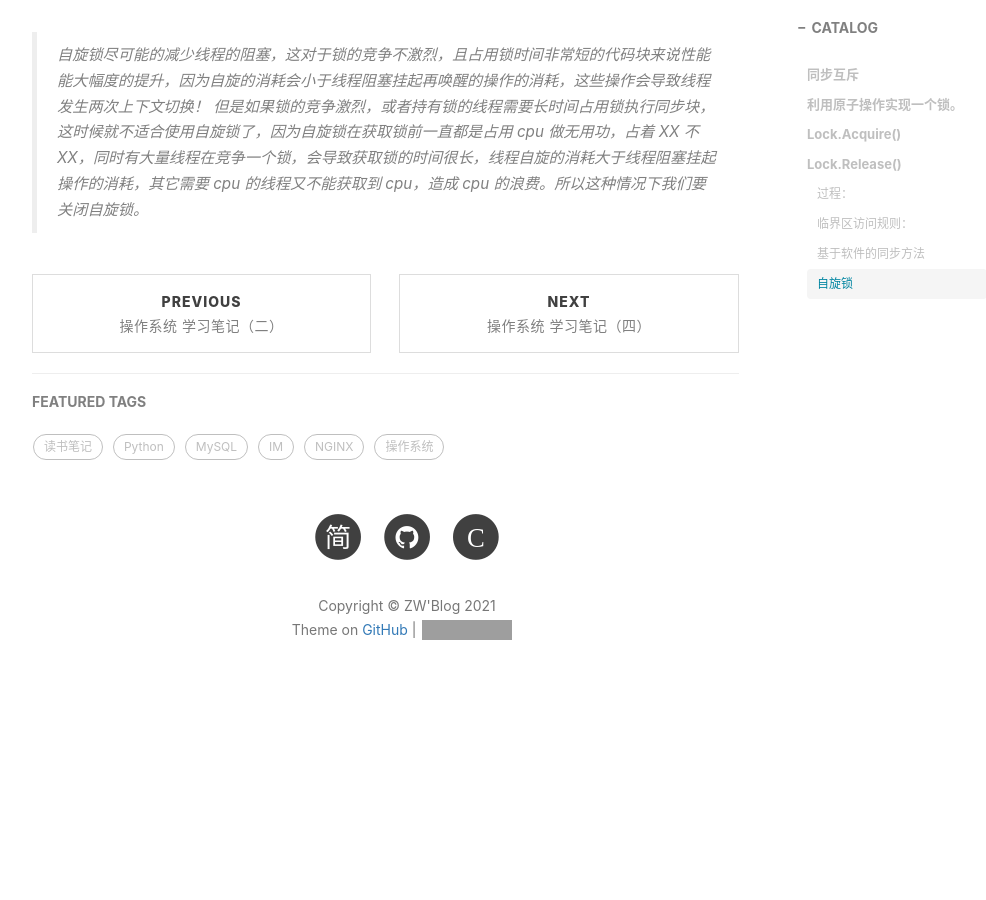
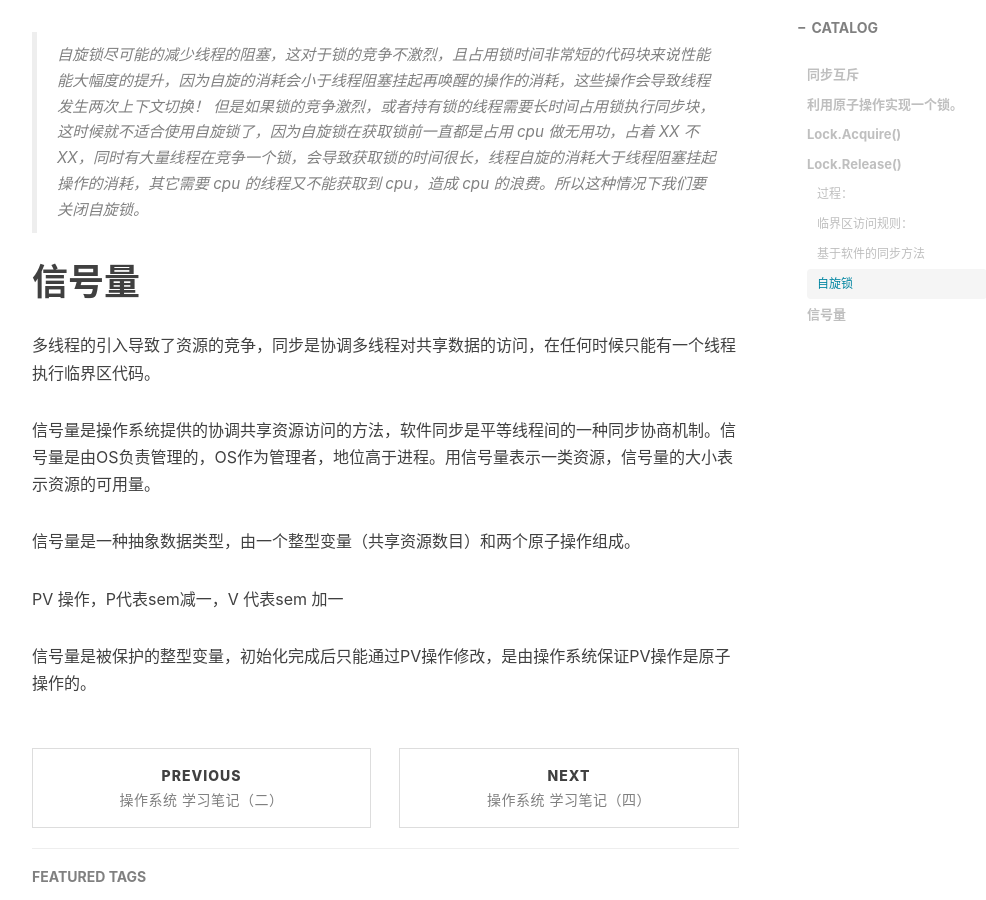
Before and after one commit to GitZW/gitzw.github.io, a Jekyll site: the page built from _posts/2021-02-28-操作系统笔记五.md, in a window 1280 px wide and 900 px high, scrolled down 2158 px. Shown: the whole window, without its empty margins (233-1219 px from the left). Built offline with Jekyll 4.4.1, drawn with Linux system fonts in a browser that asks for light colours; nearby versions of some CDN libraries; comment, search, counter and statistics services are not loaded; before the commit the page ends 2892 px from its top, so only the background shows below that; grey boxes are pictures that could not be loaded.

Commit message:
信号量

```diff
--- a/_posts/2021-02-28-操作系统笔记五.md
+++ b/_posts/2021-02-28-操作系统笔记五.md
@@ -57,3 +57,15 @@ N线程时，采用Eisenberg和McGuire算法，采用一个处理循环。
 
 > 自旋锁尽可能的减少线程的阻塞，这对于锁的竞争不激烈，且占用锁时间非常短的代码块来说性能能大幅度的提升，因为自旋的消耗会小于线程阻塞挂起再唤醒的操作的消耗，这些操作会导致线程发生两次上下文切换！
 但是如果锁的竞争激烈，或者持有锁的线程需要长时间占用锁执行同步块，这时候就不适合使用自旋锁了，因为自旋锁在获取锁前一直都是占用 cpu 做无用功，占着 XX 不 XX，同时有大量线程在竞争一个锁，会导致获取锁的时间很长，线程自旋的消耗大于线程阻塞挂起操作的消耗，其它需要 cpu 的线程又不能获取到 cpu，造成 cpu 的浪费。所以这种情况下我们要关闭自旋锁。
+
+
+# 信号量
+多线程的引入导致了资源的竞争，同步是协调多线程对共享数据的访问，在任何时候只能有一个线程执行临界区代码。
+
+信号量是操作系统提供的协调共享资源访问的方法，软件同步是平等线程间的一种同步协商机制。信号量是由OS负责管理的，OS作为管理者，地位高于进程。用信号量表示一类资源，信号量的大小表示资源的可用量。
+
+信号量是一种抽象数据类型，由一个整型变量（共享资源数目）和两个原子操作组成。
+
+PV 操作，P代表sem减一，V 代表sem 加一
+
+信号量是被保护的整型变量，初始化完成后只能通过PV操作修改，是由操作系统保证PV操作是原子操作的。
```
